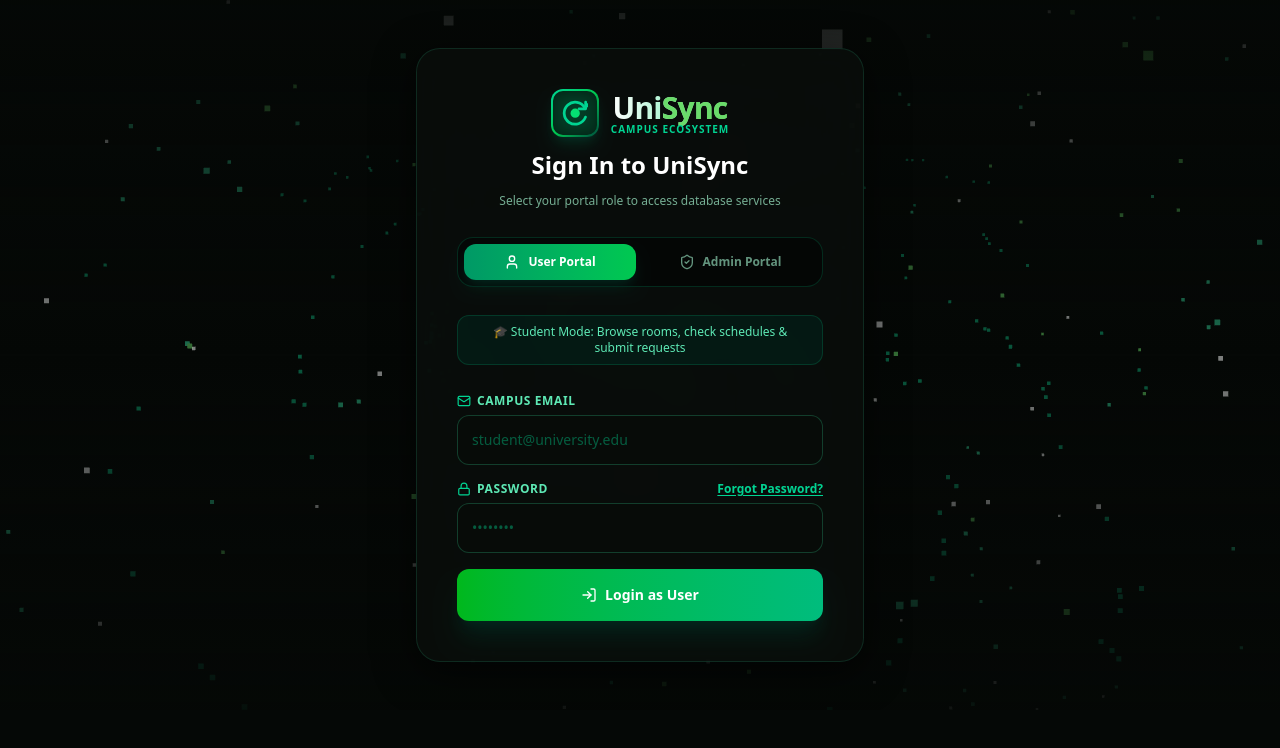
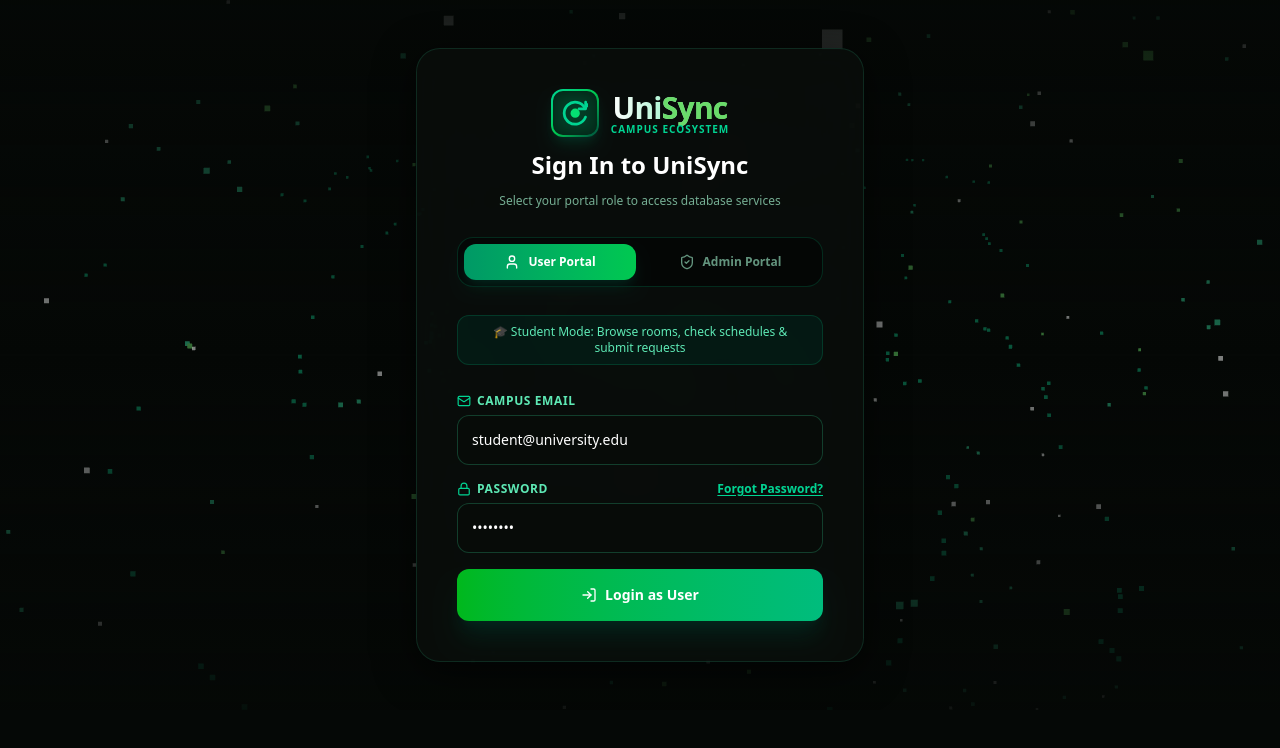
Before and after one commit to Saiful002/UniSync, a Next.js app in the folder unisync_client/: page /Login in a window 1280 px wide. Shown: the top 748 px of the page. Built offline with nearby package versions, Linux system fonts and the light colour scheme.

Commit message:
Input field color fixed

```diff
--- a/unisync_client/app/Login/page.js
+++ b/unisync_client/app/Login/page.js
@@ -220,7 +220,8 @@ export default function Login() {
             </label>
             <input
               type="email"
-              className="w-full glass-input p-3.5 rounded-xl text-sm border-emerald-500/20 text-white placeholder-emerald-400/40"
+              className="w-full glass-input bg-[#08100a] p-3.5 rounded-xl text-sm border-emerald-500/25 text-white placeholder-emerald-400/40 focus:border-emerald-400 focus:outline-none focus:ring-1 focus:ring-emerald-400/40"
+              style={{ color: "#ffffff", WebkitTextFillColor: "#ffffff", colorScheme: "dark" }}
               placeholder={role === "admin" ? "admin@university.edu" : "student@university.edu"}
               value={email}
               onChange={(e) => setEmail(e.target.value)}
@@ -251,7 +252,8 @@ export default function Login() {
 
             <input
               type="password"
-              className="w-full glass-input p-3.5 rounded-xl text-sm border-emerald-500/20 text-white placeholder-emerald-400/40"
+              className="w-full glass-input bg-[#08100a] p-3.5 rounded-xl text-sm border-emerald-500/25 text-white placeholder-emerald-400/40 focus:border-emerald-400 focus:outline-none focus:ring-1 focus:ring-emerald-400/40"
+              style={{ color: "#ffffff", WebkitTextFillColor: "#ffffff", colorScheme: "dark" }}
               placeholder="••••••••"
               value={password}
               onChange={(e) => setPassword(e.target.value)}
@@ -335,7 +337,8 @@ export default function Login() {
                       value={forgotEmail}
                       onChange={(e) => setForgotEmail(e.target.value)}
                       placeholder="admin@university.edu"
-                      className="w-full glass-input p-3 rounded-xl text-sm border-emerald-500/20 text-white"
+                      className="w-full glass-input bg-[#08100a] p-3 rounded-xl text-sm border-emerald-500/25 text-white"
+                      style={{ color: "#ffffff", WebkitTextFillColor: "#ffffff", colorScheme: "dark" }}
                     />
                   </div>
 
@@ -360,7 +363,8 @@ export default function Login() {
                       value={enteredCode}
                       onChange={(e) => setEnteredCode(e.target.value)}
                       placeholder="e.g. 894201"
-                      className="w-full glass-input p-3 rounded-xl text-sm border-emerald-500/20 text-white tracking-widest font-mono text-center"
+                      className="w-full glass-input bg-[#08100a] p-3 rounded-xl text-sm border-emerald-500/25 text-white tracking-widest font-mono text-center"
+                      style={{ color: "#ffffff", WebkitTextFillColor: "#ffffff", colorScheme: "dark" }}
                     />
                   </div>
 
@@ -374,7 +378,8 @@ export default function Login() {
                       value={newPassword}
                       onChange={(e) => setNewPassword(e.target.value)}
                       placeholder="Enter new password"
-                      className="w-full glass-input p-3 rounded-xl text-sm border-emerald-500/20 text-white"
+                      className="w-full glass-input bg-[#08100a] p-3 rounded-xl text-sm border-emerald-500/25 text-white"
+                      style={{ color: "#ffffff", WebkitTextFillColor: "#ffffff", colorScheme: "dark" }}
                     />
                   </div>
 
--- a/unisync_client/app/globals.css
+++ b/unisync_client/app/globals.css
@@ -1,6 +1,7 @@
 @import "tailwindcss";
 
 :root {
+  color-scheme: dark;
   --font-sans: var(--font-jakarta), system-ui, -apple-system, sans-serif;
   --font-mono: var(--font-mono), monospace;
   --background: #050806;
@@ -16,6 +17,22 @@ body {
   color: var(--foreground);
   font-family: var(--font-sans);
   overflow-x: hidden;
+  color-scheme: dark;
+}
+
+/* Force all text in form controls to be bright white */
+input,
+textarea,
+select,
+button {
+  color-scheme: dark;
+}
+
+input,
+textarea,
+select {
+  color: #ffffff !important;
+  -webkit-text-fill-color: #ffffff !important;
 }
 
 /* Glassmorphism Classes - Obsidian Black & Emerald Tone */
@@ -45,7 +62,8 @@ body {
 .glass-input {
   background: rgba(8, 12, 9, 0.85);
   border: 1px solid rgba(52, 211, 153, 0.25);
-  color: #ffffff;
+  color: #ffffff !important;
+  -webkit-text-fill-color: #ffffff !important;
   backdrop-filter: blur(10px);
   transition: all 0.2s ease;
 }
@@ -54,18 +72,42 @@ body {
   outline: none;
   border-color: #34d399;
   box-shadow: 0 0 18px rgba(52, 211, 153, 0.35);
+  color: #ffffff !important;
+  -webkit-text-fill-color: #ffffff !important;
 }
 
-/* Dark theme styling for browser autofill (prevent stark white inputs) */
+/* Comprehensive dark theme styling for browser autofill & autocomplete previews */
 input:-webkit-autofill,
 input:-webkit-autofill:hover,
 input:-webkit-autofill:focus,
-input:-webkit-autofill:active {
-  -webkit-box-shadow: 0 0 0 1000px #09120b inset !important;
+input:-webkit-autofill:active,
+input:-internal-autofill-selected,
+input:-internal-autofill-previewed {
+  -webkit-box-shadow: 0 0 0 1000px #08100a inset !important;
+  box-shadow: 0 0 0 1000px #08100a inset !important;
   -webkit-text-fill-color: #ffffff !important;
+  color: #ffffff !important;
   caret-color: #34d399 !important;
   border-color: rgba(52, 211, 153, 0.4) !important;
   transition: background-color 5000s ease-in-out 0s;
+}
+
+input:-webkit-autofill::first-line,
+input:-internal-autofill-selected::first-line,
+input:-internal-autofill-previewed::first-line {
+  color: #ffffff !important;
+  -webkit-text-fill-color: #ffffff !important;
+  font-family: inherit !important;
+}
+
+/* Firefox autofill */
+input:autofill,
+input:autofill:hover,
+input:autofill:focus {
+  background-color: #08100a !important;
+  color: #ffffff !important;
+  -webkit-text-fill-color: #ffffff !important;
+  box-shadow: 0 0 0 1000px #08100a inset !important;
 }
 
 
```
